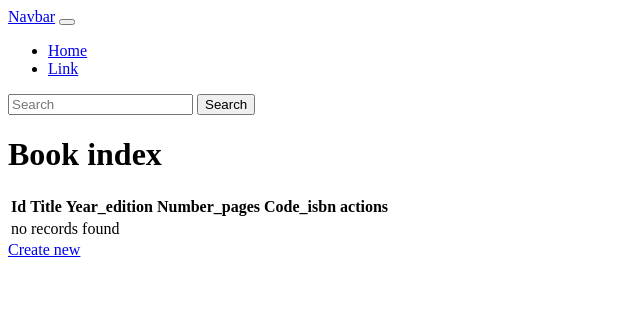
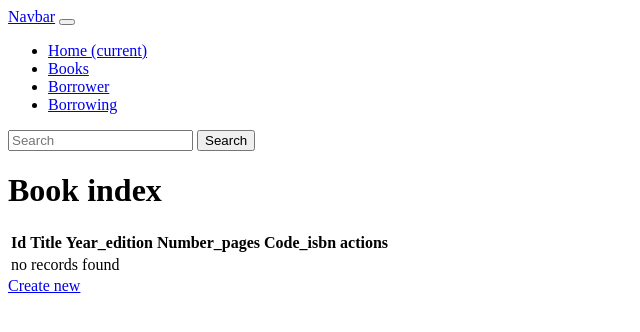
Before and after one commit to ADesoutter/ECF-library, a Symfony app: template templates/book/index.html.twig in a window 1280 px wide. Shown: the top 332 px of the page, without its empty margins (0-640 px from the left). Run offline with Twig, Linux system fonts and the light colour scheme; the template is opened without the code that fills it, so the values that code supplies are empty; some libraries are stand-ins or nearby versions.

Commit message:
Début de l'ECF3

```diff
--- a/assets/app.js
+++ b/assets/app.js
@@ -6,7 +6,11 @@
  */
 
 // any CSS you import will output into a single css file (app.css in this case)
-import './styles/app.css';
+import './styles/app.scss';
 
 // start the Stimulus application
 import './bootstrap';
+
+import 'bootstrap';
+
+console.log('Hello Bootstrap');
--- a/assets/styles/app.css
+++ /dev/null
@@ -1,3 +0,0 @@
-body {
-    background-color: lightgray;
-}
--- a/src/Controller/BorrowerController.php
+++ b/src/Controller/BorrowerController.php
@@ -5,6 +5,9 @@ namespace App\Controller;
 use App\Entity\Borrower;
 use App\Form\BorrowerType;
 use App\Repository\BorrowerRepository;
+use Doctrine\ORM\EntityRepository;
+use Doctrine\Common\Collections\ArrayCollection;
+use Doctrine\Common\Collections\Collection;
 use Symfony\Bundle\FrameworkBundle\Controller\AbstractController;
 use Symfony\Component\HttpFoundation\Request;
 use Symfony\Component\HttpFoundation\Response;
--- a/src/Form/BorrowingType.php
+++ b/src/Form/BorrowingType.php
@@ -5,6 +5,7 @@ namespace App\Form;
 use App\Entity\Book;
 use App\Entity\Borrower;
 use App\Entity\Borrowing;
+use Symfony\Bridge\Doctrine\Form\Type\EntityType;
 use Symfony\Component\Form\AbstractType;
 use Symfony\Component\Form\FormBuilderInterface;
 use Symfony\Component\OptionsResolver\OptionsResolver;
--- a/src/Form/GenreType.php
+++ b/src/Form/GenreType.php
@@ -3,6 +3,7 @@
 namespace App\Form;
 
 use App\Entity\Genre;
+use Symfony\Bridge\Doctrine\Form\Type\EntityType;
 use Symfony\Component\Form\AbstractType;
 use Symfony\Component\Form\FormBuilderInterface;
 use Symfony\Component\OptionsResolver\OptionsResolver;
--- a/templates/base.html.twig
+++ b/templates/base.html.twig
@@ -6,53 +6,58 @@
         {# Run `composer require symfony/webpack-encore-bundle`
            and uncomment the following Encore helpers to start using Symfony UX #}
         {% block stylesheets %}
-            {#{{ encore_entry_link_tags('app') }}#}
+            {{ encore_entry_link_tags('app') }}
         {% endblock %}
 
         {% block javascripts %}
-            {#{{ encore_entry_script_tags('app') }}#}
+            {{ encore_entry_script_tags('app') }}
         {% endblock %}
     </head>
     <body>
   {# NAVBAR #}
     <nav class="navbar navbar-expand-lg navbar-light bg-light">
-    <div class="container-fluid">
       <a class="navbar-brand" href="#">Navbar</a>
-      <button class="navbar-toggler" type="button" data-bs-toggle="collapse" data-bs-target="#navbarSupportedContent" aria-controls="navbarSupportedContent" aria-expanded="false" aria-label="Toggle navigation">
+        <button class="navbar-toggler" type="button" data-toggle="collapse" data-target="#navbarSupportedContent" aria-controls="navbarSupportedContent" aria-expanded="false" aria-label="Toggle navigation">
       <span class="navbar-toggler-icon"></span>
   </button>
+
   <div class="collapse navbar-collapse" id="navbarSupportedContent">
-        <ul class="navbar-nav me-auto mb-2 mb-lg-0">
+    <ul class="navbar-nav mr-auto">
       {# liens publics #}
-          <li class="nav-item">
-            <a class="nav-link active" aria-current="page" href="#">Home</a>
+      <li class="nav-item active">
+        <a class="nav-link" href="#">Home <span class="sr-only">(current)</span></a>
       </li>
       <li class="nav-item">
-            <a class="nav-link" href="#">Link</a>
+        <a class="nav-link" href="/book">Books</a>
+      </li>
+      <li class="nav-item">
+        <a class="nav-link" href="/borrower">Borrower</a>
+      </li>
+      <li class="nav-item">
+        <a class="nav-link" href="/borrowing">Borrowing</a>
       </li>
         {# liens pour les admins #}
         {% if is_granted('ROLE_ADMIN') %}
       <li class="nav-item dropdown">
-            <a class="nav-link dropdown-toggle" href="#" id="navbarDropdown" role="button" data-bs-toggle="dropdown" aria-expanded="false">
+        <a class="nav-link dropdown-toggle" href="#" id="navbarDropdown" role="button" data-toggle="dropdown" aria-haspopup="true" aria-expanded="false">
           Dropdown
         </a>
-            <ul class="dropdown-menu" aria-labelledby="navbarDropdown">
-              <li><a class="dropdown-item" href="#">Action</a></li>
-              <li><a class="dropdown-item" href="#">Another action</a></li>
-              <li><hr class="dropdown-divider"></li>
-              <li><a class="dropdown-item" href="#">Something else here</a></li>
-            </ul>
+        <div class="dropdown-menu" aria-labelledby="navbarDropdown">
+          <a class="dropdown-item" href="#">Action</a>
+          <a class="dropdown-item" href="#">Another action</a>
+          <div class="dropdown-divider"></div>
+          <a class="dropdown-item" href="#">Something else here</a>
+        </div>
       </li>
       <li class="nav-item">
         <a class="nav-link disabled" href="#" tabindex="-1" aria-disabled="true">Disabled</a>
       </li>
       {% endif %}
     </ul>
-        <form class="d-flex">
-          <input class="form-control me-2" type="search" placeholder="Search" aria-label="Search">
-          <button class="btn btn-outline-success" type="submit">Search</button>
+    <form class="form-inline my-2 my-lg-0">
+      <input class="form-control mr-sm-2" type="search" placeholder="Search" aria-label="Search">
+      <button class="btn btn-outline-success my-2 my-sm-0" type="submit">Search</button>
     </form>
-      </div>
   </div>
 </nav>
         {% block body %}{% endblock %}
--- a/webpack.config.js
+++ b/webpack.config.js
@@ -7,6 +7,8 @@ if (!Encore.isRuntimeEnvironmentConfigured()) {
 }
 
 Encore
+    .enablePostCssLoader()
+
     // directory where compiled assets will be stored
     .setOutputPath('public/build/')
     // public path used by the web server to access the output path
@@ -56,7 +58,7 @@ Encore
     })
 
     // enables Sass/SCSS support
-    //.enableSassLoader()
+    .enableSassLoader()
 
     // uncomment if you use TypeScript
     //.enableTypeScriptLoader()
@@ -69,7 +71,7 @@ Encore
     //.enableIntegrityHashes(Encore.isProduction())
 
     // uncomment if you're having problems with a jQuery plugin
-    //.autoProvidejQuery()
+    .autoProvidejQuery()
 ;
 
 module.exports = Encore.getWebpackConfig();
```
Also changed, not shown: assets/styles/app.scss (added, +9 -0 lines), package.json (+8 -0 lines), src/Controller/BorrowingController.php (+9 -0 lines), src/Form/BorrowerType.php (+3 -4 lines), package-lock.json, 1 other file. Lines whose indentation alone changed are shown as unchanged.
